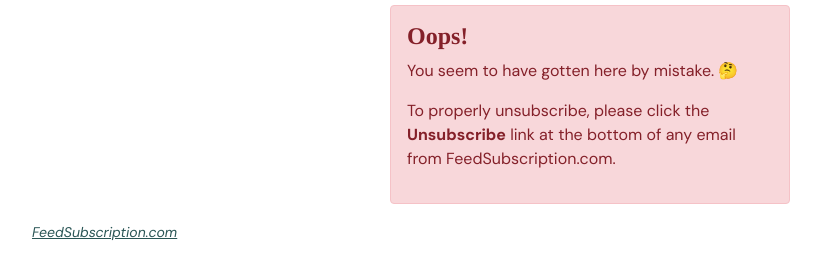
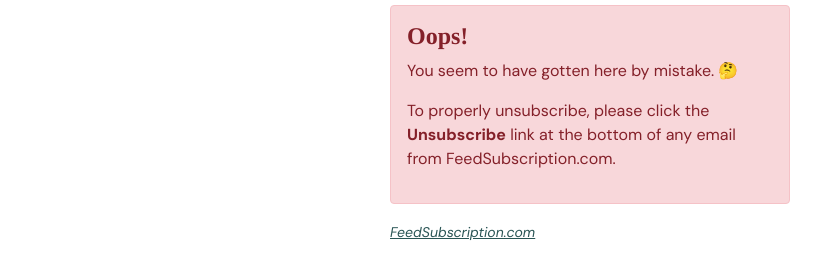
Before and after one commit to gurdiga/rss-email-subscription, a website: page website/html/unsubscribe.html in a window 1280 px wide. Shown: the part 99-378 px from the top of the page, without its empty margins (50-871 px from the left). Drawn offline with Linux system fonts and the light colour scheme.

Commit message:
Unsubscribe page tweak

```diff
--- a/website/html/unsubscribe.html
+++ b/website/html/unsubscribe.html
@@ -65,6 +65,12 @@
         <div id="failure-message" class="alert alert-danger" role="alert" hidden>
           Something bad happened to our server! 😑
         </div>
+
+        <footer>
+          <small>
+            <i><a href="/">FeedSubscription.com</a></i>
+          </small>
+        </footer>
       </div>
     </div>
 
@@ -138,15 +144,5 @@
         }
       });
     </script>
-
-    <footer class="container">
-      <div class="row">
-        <div class="col-12">
-          <small>
-            <i><a href="/">FeedSubscription.com</a></i>
-          </small>
-        </div>
-      </div>
-    </footer>
   </body>
 </html>
```
